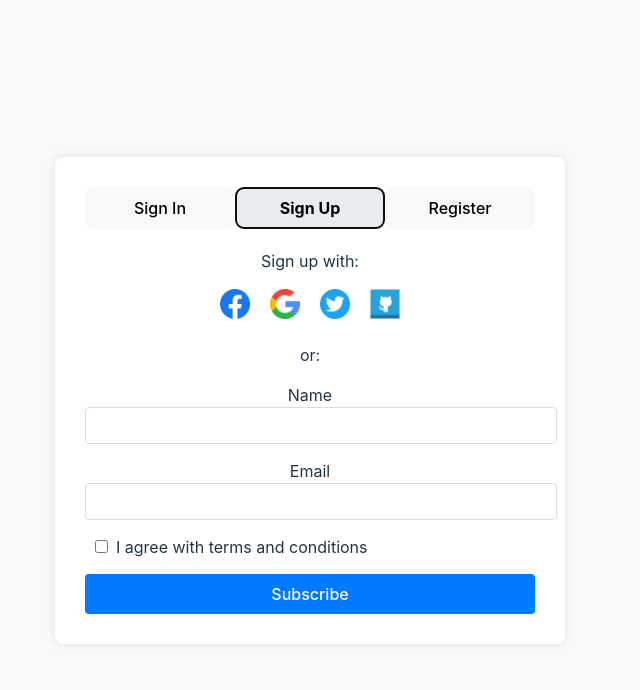
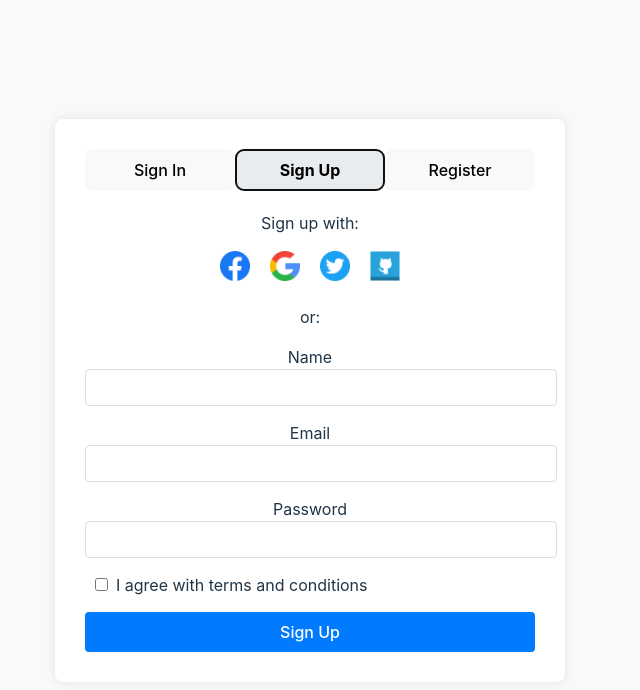
Before and after one commit to waleedmaqsood20/auth, a React (Vite) app: page / in a window 1280 px wide. Both pictures are taken after a click on the button "Sign Up". Shown: the top 690 px of the page, without its empty margins (330-970 px from the left). Built offline with nearby package versions, Linux system fonts and the light colour scheme.

Commit message:
Authorization and login implemented with loacalhost for Backend

```diff
--- a/package.json
+++ b/package.json
@@ -10,6 +10,7 @@
     "preview": "vite preview"
   },
   "dependencies": {
+    "axios": "^1.7.7",
     "react": "^18.3.1",
     "react-dom": "^18.3.1"
   },
--- a/src/components/RegisterForm.jsx
+++ b/src/components/RegisterForm.jsx
@@ -1,4 +1,5 @@
 import React, { useState } from 'react';
+import axios from 'axios'; // Import axios
 import FormInput from './FormInput';
 import SocialLogin from './SocialLogin';
 
@@ -21,23 +22,55 @@ const RegisterForm = () => {
     });
   };
 
-  const handleSubmit = (e) => {
+  const handleSubmit = async (e) => {
     e.preventDefault();
 
     if (activeForm === 'signIn') {
       // Handle Sign In API submission
-      console.log('Sign In data:', formData);
+      try {
+        const response = await axios.post('http://localhost:6003/api-docs/#/default/post_login', {
+          email: formData.email,
+          password: formData.password,
+        });
+        console.log('Sign In Successful:', response.data);
+        alert('Sign In Successful');
+      } catch (error) {
+        console.error('Sign In Error:', error);
+        alert('Sign In Failed');
+      }
     } else if (activeForm === 'signUp') {
-      // Handle Sign Up API submission
+      // Handle Sign Up API submissions
       if (formData.terms) {
-        console.log('Sign Up data:', formData);
+        try {
+          const response = await axios.post('http://localhost:6003/api-docs/#/default/post_signup', {
+            name: formData.name,
+            email: formData.email,
+            password: formData.password,
+          });
+          console.log('Sign Up Successful:', response.data);
+          alert('Sign Up Successful');
+        } catch (error) {
+          console.error('Sign Up Error:', error);
+          alert('Sign Up Failed');
+        }
       } else {
         alert('Please agree to the terms and conditions.');
       }
     } else if (activeForm === 'register') {
       // Handle Register API submission
       if (formData.terms) {
-        console.log('Register data:', formData);
+        try {
+          const response = await axios.post('http://localhost:6003/api-docs/#/default/post_register', {
+            name: formData.name,
+            email: formData.email,
+            password: formData.password,
+          });
+          console.log('Register Successful:', response.data);
+          alert('Register Successful');
+        } catch (error) {
+          console.error('Register Error:', error);
+          alert('Register Failed');
+        }
       } else {
         alert('Please agree to the terms and conditions.');
       }
@@ -67,19 +100,15 @@ const RegisterForm = () => {
         </button>
       </div>
       <form onSubmit={handleSubmit}>
-        {/* Add SocialLogin component to render social login icons */}
         <SocialLogin />
         <p>or:</p>
-        </form>
-
-      <form onSubmit={handleSubmit}>
         {activeForm === 'signIn' && (
           <>
             <FormInput
-              label="Name"
-              type="text"
-              name="name"
-              value={formData.name}
+              label="Email"
+              type="email"
+              name="email"
+              value={formData.email}
               onChange={handleChange}
               required
             />
@@ -125,6 +154,14 @@ const RegisterForm = () => {
               onChange={handleChange}
               required
             />
+            <FormInput
+              label="Password"
+              type="password"
+              name="password"
+              value={formData.password}
+              onChange={handleChange}
+              required
+            />
             <div className="checkbox-group">
               <input
                 type="checkbox"
@@ -135,7 +172,7 @@ const RegisterForm = () => {
               />
               <label>I agree with terms and conditions</label>
             </div>
-            <button type="submit" className="submit-btn">Subscribe</button>
+            <button type="submit" className="submit-btn">Sign Up</button>
           </>
         )}
 
@@ -154,6 +191,14 @@ const RegisterForm = () => {
               type="email"
               name="email"
               value={formData.email}
+              onChange={handleChange}
+              required
+            />
+            <FormInput
+              label="Password"
+              type="password"
+              name="password"
+              value={formData.password}
               onChange={handleChange}
               required
             />
```
Also changed, not shown: 1 other file (tests, documents, lock files or other folders).
